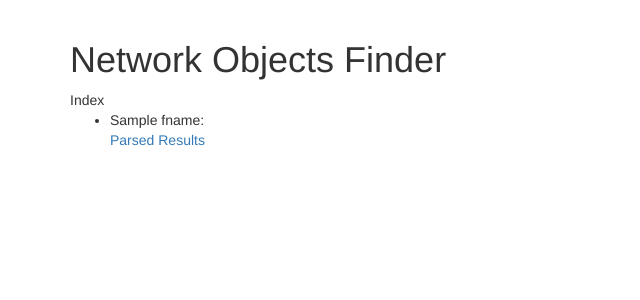
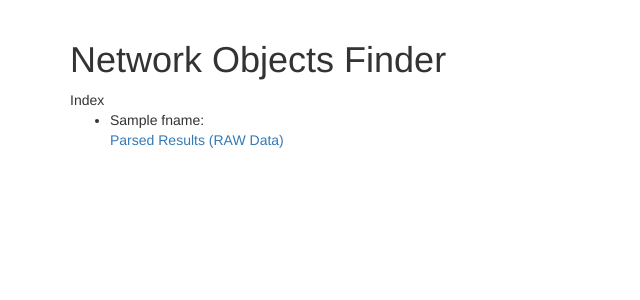
Before and after one commit to ssato/nof, a Flask app: template src/nof/templates/config_index.html in a window 1280 px wide. Shown: the part 52-352 px from the top of the page, without its empty margins (0-640 px from the left). Run offline with Flask 2, Linux system fonts and the light colour scheme; the template is opened without the code that fills it: most values are stand-ins (such as "Sample title", 1, 10 or a date in 2020); parts of the project's set-up code (start-up, migrations or seed data) failed here and were passed over; some libraries are stand-ins or nearby versions.

Commit message:
change: minor template string updates

```diff
--- a/src/nof/templates/config_index.html
+++ b/src/nof/templates/config_index.html
@@ -6,7 +6,7 @@
 {%  for fname, link in flinks %}
 <li>
   <div>{{ fname }}:</div>
-  <div><a href="{{ link }}">Parsed Results</a></div>
+  <div><a href="{{ link }}">Parsed Results (RAW Data)</a></div>
 </li>
 {%  else %}
 <li>No data. Please go to <a href="{{ ulink }}">Upload page</a>.</li>
```
